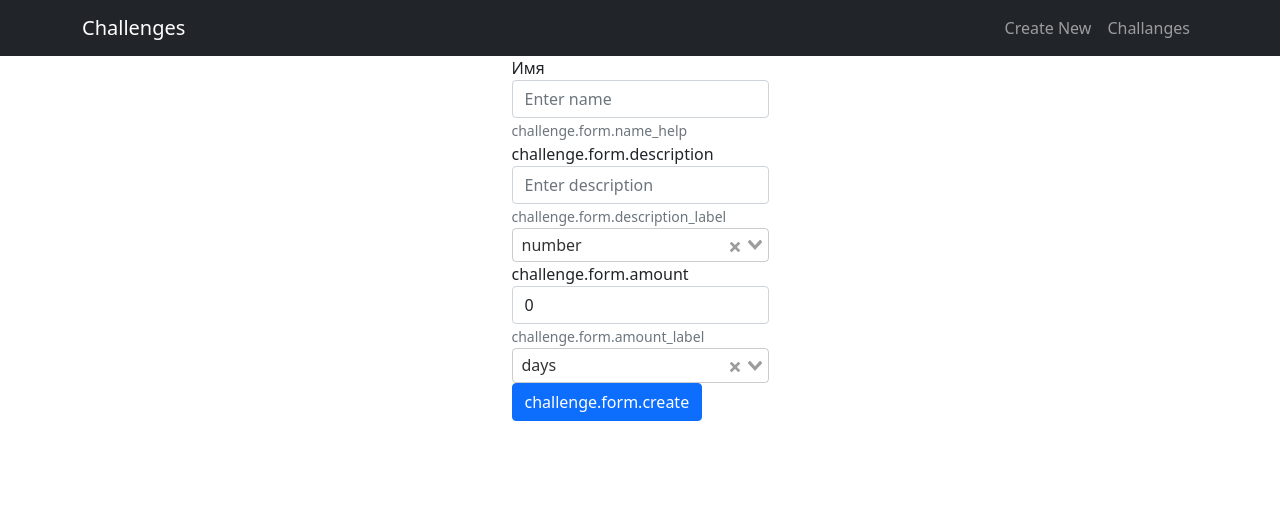
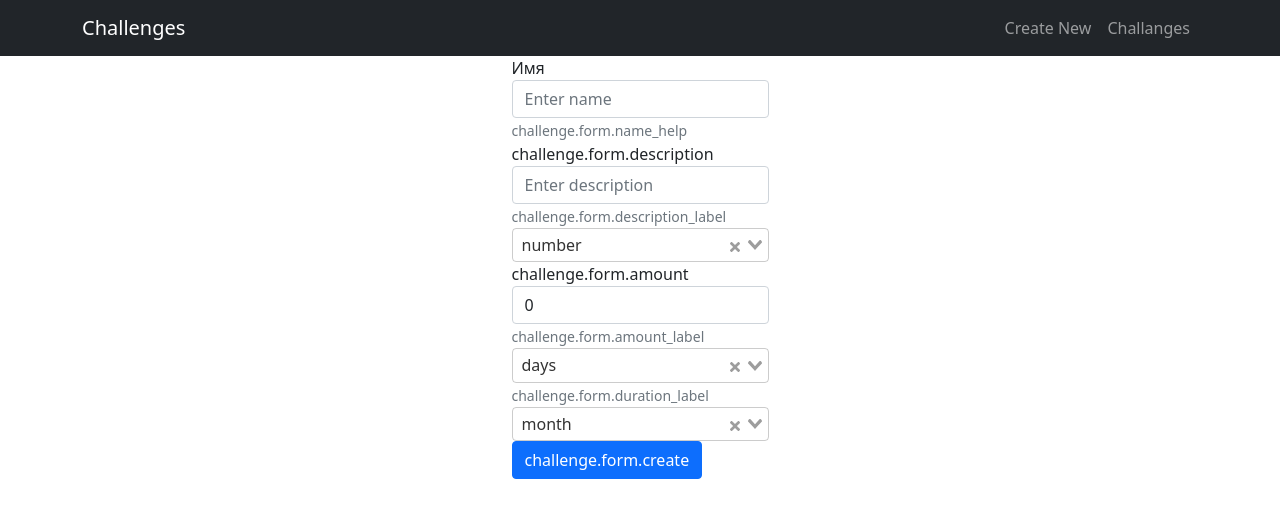
Before and after one commit to go-challenges/achievements-ui, a Vue app: page /new in a window 1280 px wide. Shown: the top 518 px of the page. Built offline with nearby package versions, Linux system fonts and the light colour scheme.

Commit message:
feature: add challenge duration

```diff
--- a/src/views/NewChallengeView.vue
+++ b/src/views/NewChallengeView.vue
@@ -8,11 +8,13 @@ export default {
       properties: {
         measure: "days",
         amount: 0,
+        duration: "month",
       },
       type: "number",
       typeForm: "number",
       options: ["number", "time"],
       measurements: ["days", "hours", "reps"],
+      durations: ["day", "week", "month", "year"],
     };
   },
   methods: {
@@ -91,6 +93,15 @@ export default {
         :value="properties.measure"
         label="measure"
       />
+      <small id="durationHelp" class="form-text text-muted"
+        >{{ $t("challenge.form.duration_label") }}</small
+      >
+      <vue-select
+        :options="durations"
+        v-model="properties.duration"
+        :value="properties.duration"
+        label="duration"
+      />
     </div>
     <div v-if="typeForm === 'time'">
       <label for="time">{{ $t("challenge.form.time") }}</label>
```
